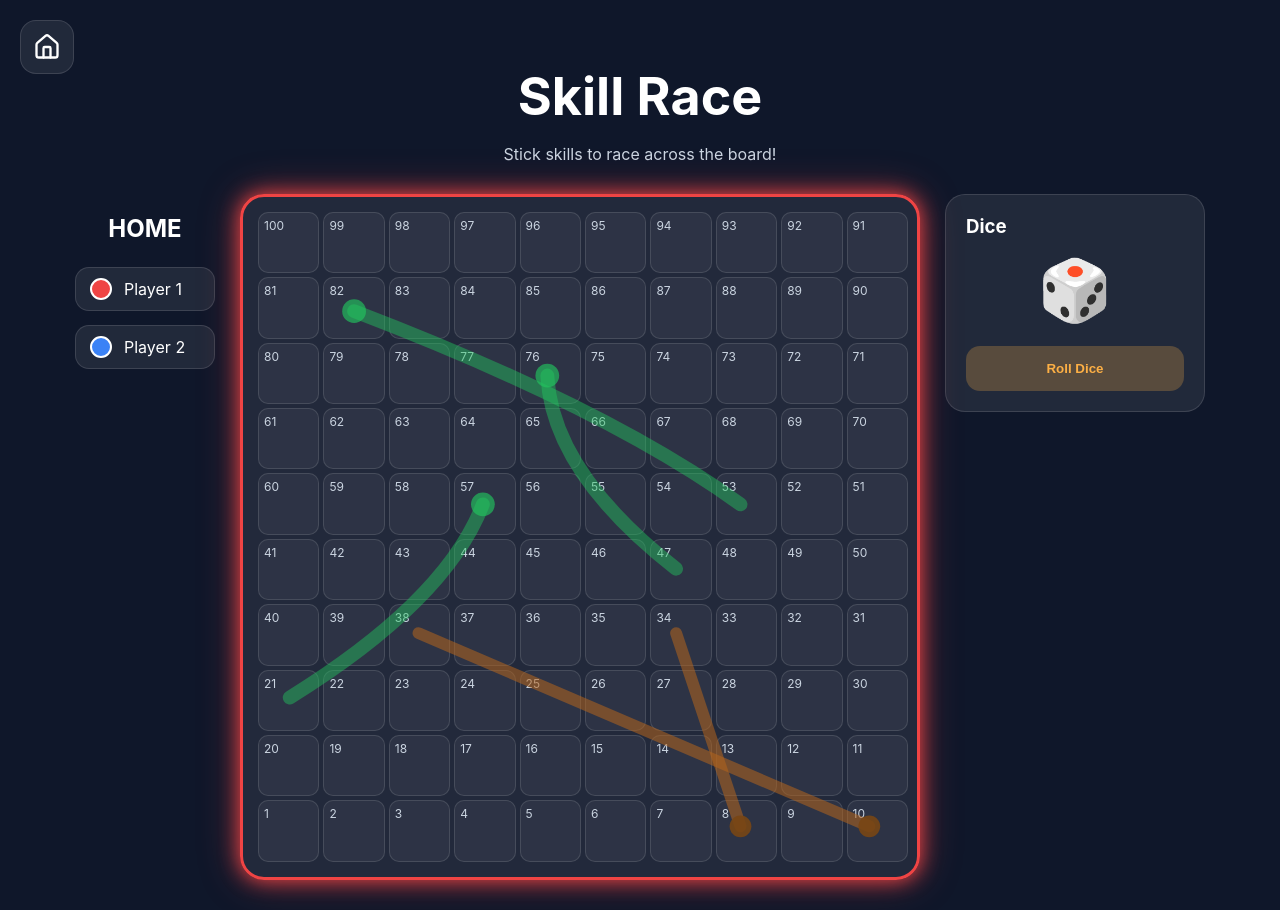
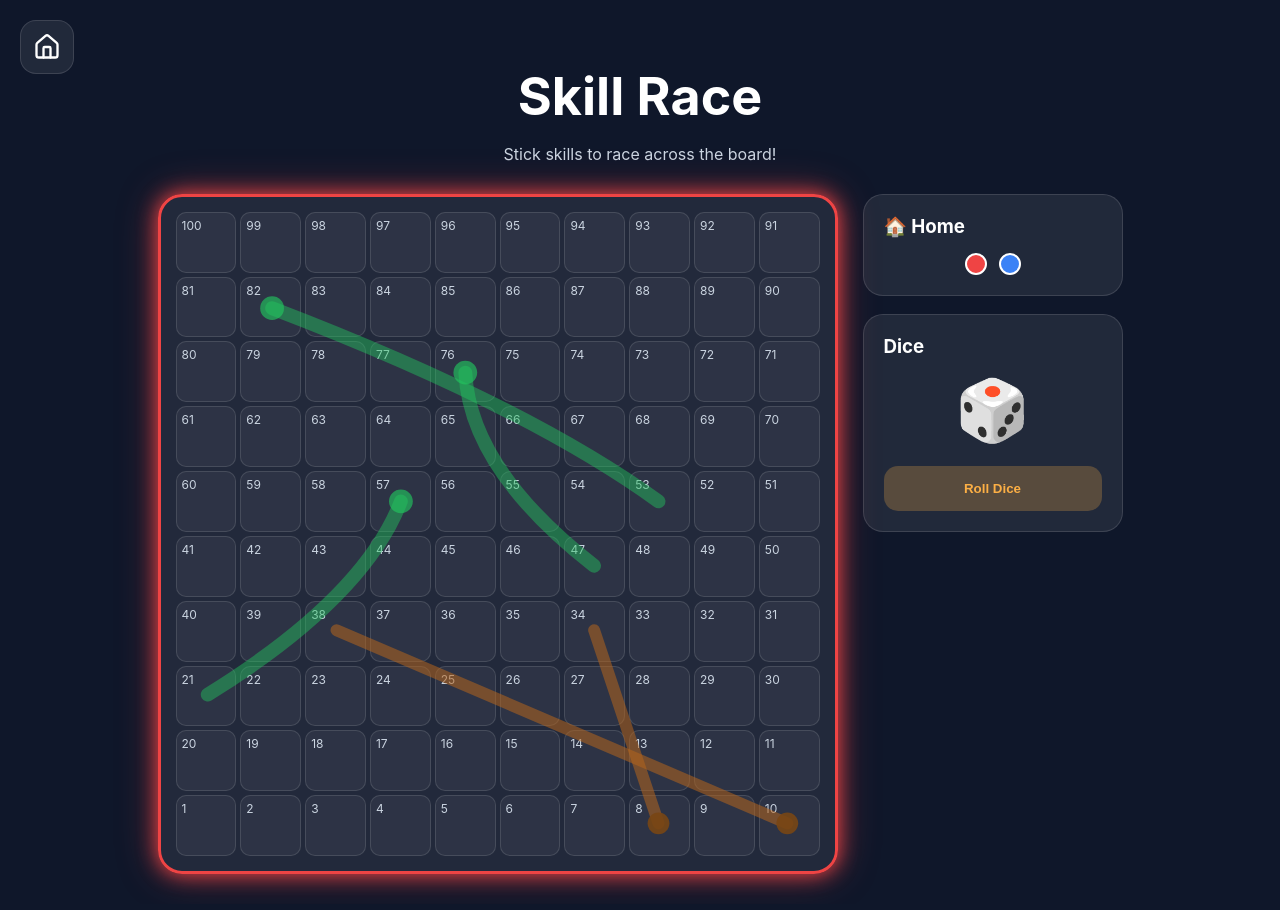
Before and after one commit to jocboyscreates-cmd/Tramp-Calc, a React (Vite) app: page /snake-ladders in a window 1280 px wide. Both pictures are taken after a click on the button "Play". Built offline with nearby package versions, Linux system fonts and the light colour scheme.

Commit message:
Update Skill Race game

```diff
--- a/src/pages/SnakeLadders.jsx
+++ b/src/pages/SnakeLadders.jsx
@@ -647,42 +647,7 @@ if (!gameStarted) {
 
       <div style={styles.layout}>
 
-<div style={styles.homeArea}>
 
-  <div style={styles.homeTitle}>
-    HOME
-  </div>
-
-  {Array.from({ length: players }).map((_, player) => (
-
-    positions[player] === 0 && (
-
-      <div
-        key={player}
-        style={styles.homePlayer}
-      >
-
-        <div
-          style={{
-            ...styles.homeToken,
-            background:
-              playerColours[player]
-          }}
-        />
-
-        <div>
-
-          Player {player + 1}
-
-        </div>
-
-      </div>
-
-    )
-
-  ))}
-
-</div>
 
         {/* BOARD */}
 
@@ -893,7 +858,44 @@ if (!gameStarted) {
 
 
 
+<div style={styles.card}>
 
+  <h3 style={styles.cardTitle}>
+
+    🏠 Home
+
+  </h3>
+
+  <div style={styles.homeTokens}>
+
+    {positions
+      .slice(0, players)
+      .map((position, index) =>
+
+        position === 0 && (
+
+          <div
+
+            key={index}
+
+            style={{
+
+              ...styles.homeToken,
+
+              background:
+                playerColours[index],
+
+            }}
+
+          />
+
+        )
+
+      )}
+
+  </div>
+
+</div>
 
           <div style={styles.card}>
 
@@ -1094,19 +1096,24 @@ const styles = {
   },
 
   layout: {
-    display: "flex",
-    gap: 25,
-    alignItems: "flex-start",
-    justifyContent: "center",
-    flexWrap: "wrap"
-  },
 
+  display: "flex",
+
+  justifyContent: "center",
+
+  alignItems: "flex-start",
+
+  gap: 25,
+
+  flexWrap: "wrap",
+
+},
 
  boardCard: {
 
   position: "relative",
 
-  width: "min(95vw, 680px)",
+  width: "min(calc(100vw - 40px), 680px)",
 
   background: "var(--card-bg)",
 
@@ -1134,16 +1141,15 @@ const styles = {
 
 },
 
-  board: {
+ board: {
 
   display: "grid",
 
-  gridTemplateColumns:
-    "repeat(10, minmax(28px, 1fr))",
+  gridTemplateColumns: "repeat(10, 1fr)",
 
   gap: 4,
 
-  width: "min(95vw, 650px)",
+  width: "100%",
 
   aspectRatio: "1",
 
@@ -1432,6 +1438,30 @@ popupToken: {
 
   margin: "0 auto 25px",
 
-}
+},
+
+homeTokens: {
+
+  display: "flex",
+
+  justifyContent: "center",
+
+  flexWrap: "wrap",
+
+  gap: 12,
+
+},
+
+homeToken: {
+
+  width: 22,
+
+  height: 22,
+
+  borderRadius: "50%",
+
+  border: "2px solid white",
+
+},
 
 }
```
